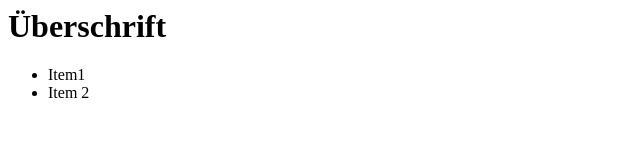
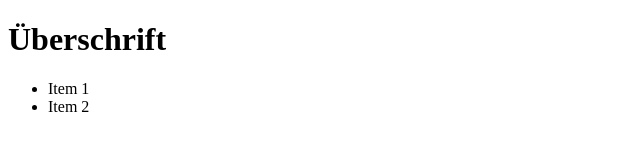
Before and after one commit to Omer29-create/JavaScript, a plain HTML site: page Tag 1/index.html in a window 1280 px wide. Shown: the whole page, without its empty margins (0-640 px from the left). Drawn offline with Linux system fonts and the light colour scheme.

Commit message:
Update index.html

```diff
--- a/Tag 1/index.html
+++ b/Tag 1/index.html
@@ -1,31 +1,27 @@
+<!DOCTYPE html>
 <html lang="en">
 <head>
     <meta charset="UTF-8">
+    <meta name="viewport" content="width=device-width, initial-scale=1.0">
     <meta http-equiv="X-UA-Compatible" content="ie=edge">
-    <meta name="viewport" content="width=device-width, initial-scale=1.0">
     <title>Document</title>
-
-<!-- <script src="js/script.js" defer="defer" async="async"></script> -->
+    <!-- <script src="js/script.js" defer="defer" async="async"></script> -->
 
 </head>
 <body>
     <h1>Überschrift</h1>
     <ul>
-        <li>Item1</li>
+        <li>Item 1</li>
         <li>Item 2</li>
     </ul>
 
     <!--
-        <a href="index.html" onclick="tuediesunddas()">Link</a>  x
+    <a href="index.html" onclick="tuediesunddas()">Link</a>
 
     <script>
         alert("Hey");
     </script>
--->
-<script src="js/script.js"></script>
-
-
-
-
+    -->
+    <script src="js/script.js"></script>
 </body>
 </html>
```
